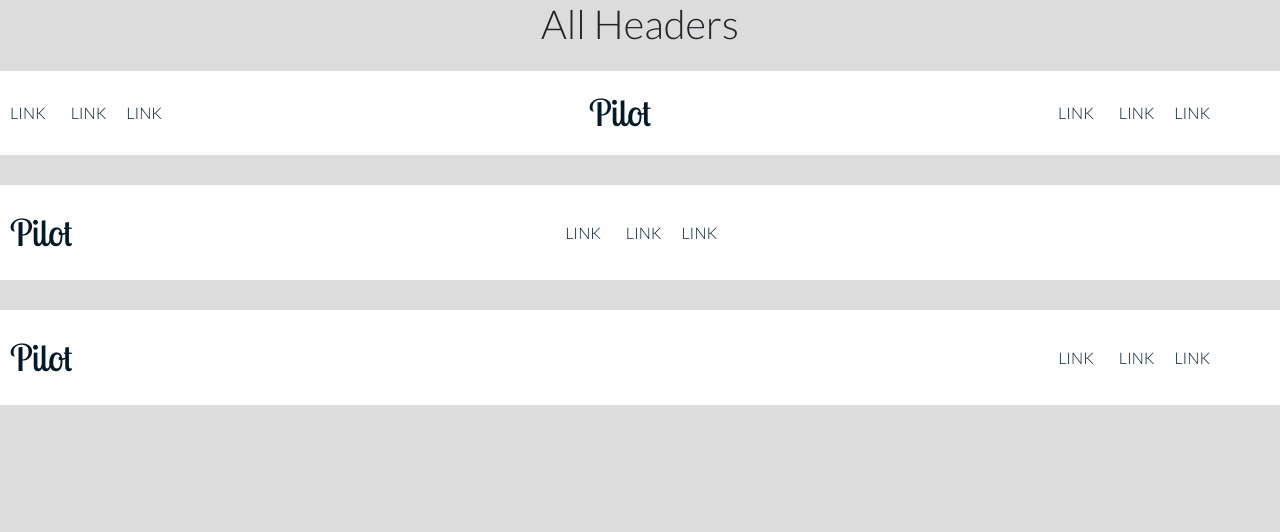
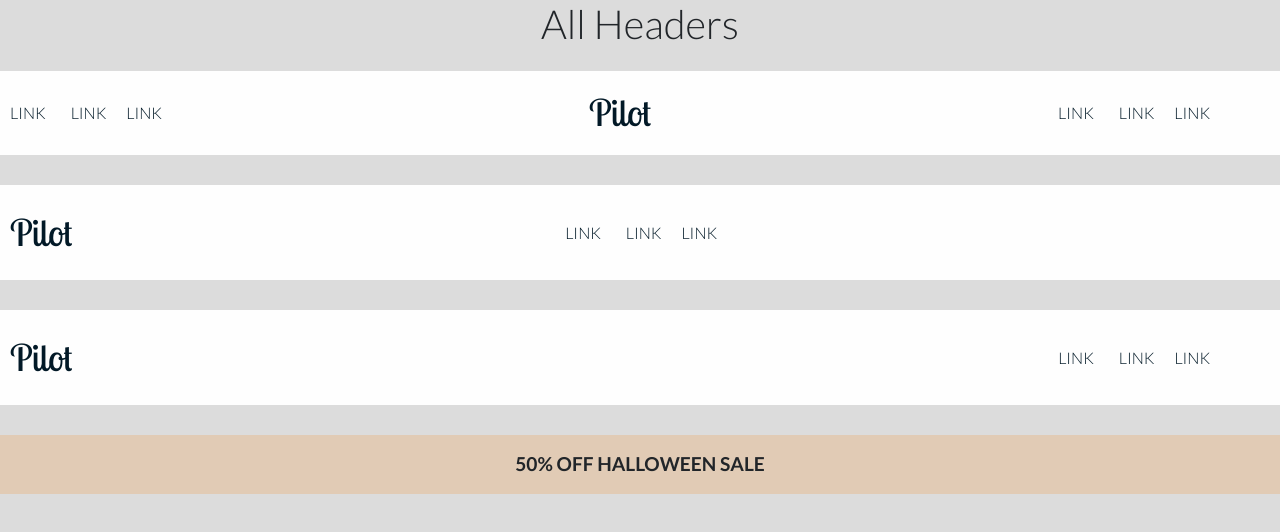
Before and after one commit to desimichael/pilot-static, a Next.js app: page /headers in a window 1280 px wide. Shown: the top 532 px of the page. Built offline with nearby package versions, Linux system fonts and the light colour scheme.

Commit message:
Added announce bar to all headers and updated sale details.

```diff
--- a/components/AnnounceBar/AnnounceBar.js
+++ b/components/AnnounceBar/AnnounceBar.js
@@ -1,7 +1,7 @@
 export default function AnnounceBar() {
   return (
     <div className="announce-bar">
-      50% OFF Labor Day Weekend Sale
+      50% OFF HALLOWEEN SALE
     </div>
   )
 }
--- a/pages/headers.js
+++ b/pages/headers.js
@@ -3,6 +3,7 @@ import ShowLayout from '../components/layouts/ShowLayout';
 import Header1 from '../components/Header/Header1/Header1';
 import Header2 from '../components/Header/Header2/Header2';
 import Header3 from '../components/Header/Header3/Header3';
+import AnnounceBar from '../components/AnnounceBar/AnnounceBar';
 
 export default function Home() {
   return (<ShowLayout>
@@ -21,6 +22,9 @@ export default function Home() {
     <div className="comp-space">
       <Header3 />
     </div>
+    <div className="comp-space">
+      <AnnounceBar />
+    </div>
   </ShowLayout>
   )
 }
```
